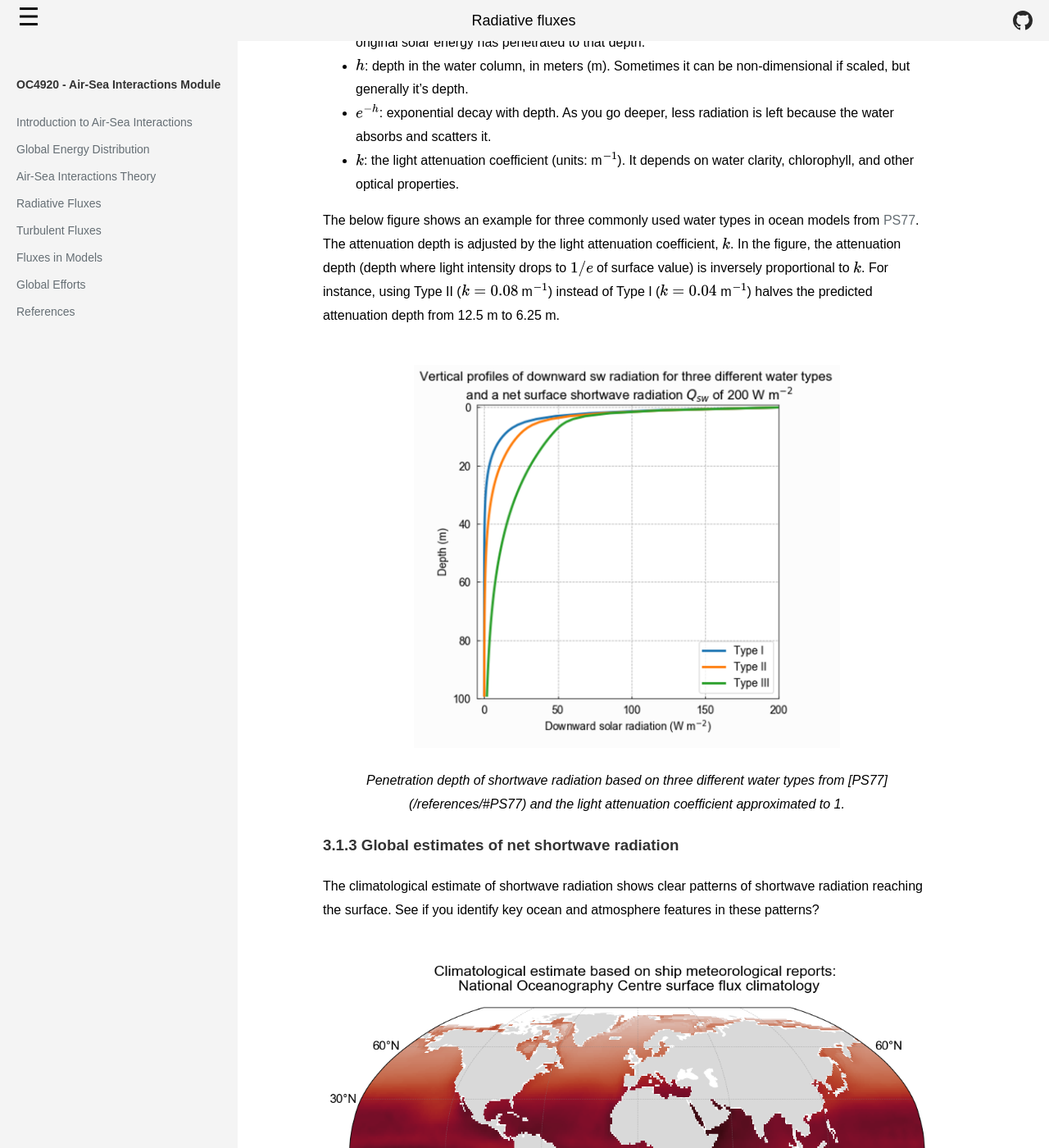
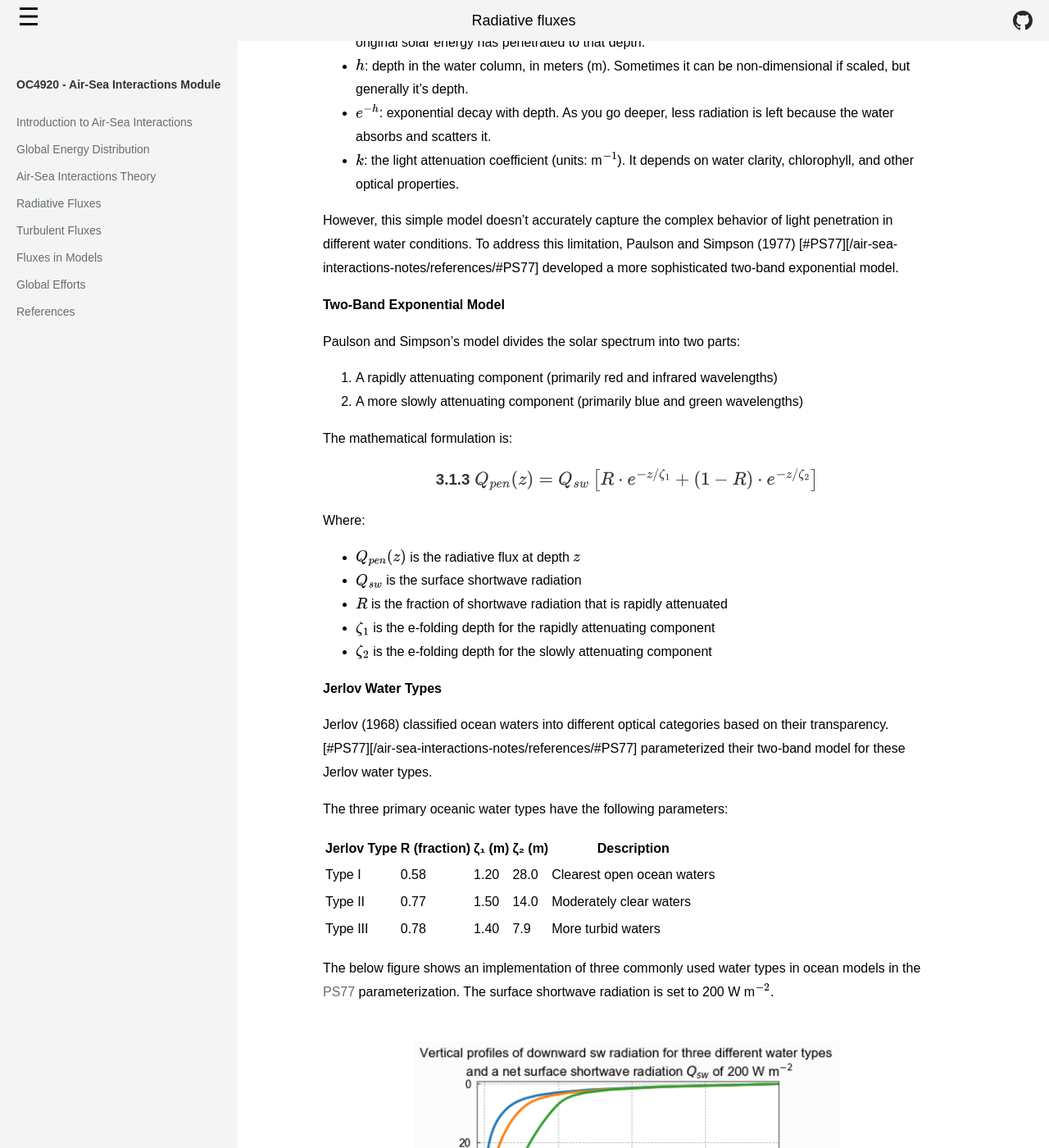
Before and after one commit to marcelduplessis/air-sea-interactions-notes, a Jekyll site: the page built from radiative-fluxes.md, in a window 1280 px wide and 1400 px high, scrolled down 1742 px. Shown: the whole window at 82% size. Built offline with Jekyll 4.4.1, drawn with Linux system fonts in a browser that asks for light colours; some of the changed text lies outside the part shown.

Commit message:
add content

```diff
--- a/radiative-fluxes.md
+++ b/radiative-fluxes.md
@@ -48,7 +48,38 @@ where:
 - \\( e^{-h} \\): exponential decay with depth. As you go deeper, less radiation is left because the water absorbs and scatters it.
 - \\( k \\): the light attenuation coefficient (units: m$^{-1}$). It depends on water clarity, chlorophyll, and other optical properties.
 
-The below figure shows an example for three commonly used water types in ocean models from [PS77](/references/#PS77). The attenuation depth is adjusted by the light attenuation coefficient, \\( k \\). In the figure, the attenuation depth (depth where light intensity drops to $1/e$ of surface value) is inversely proportional to $k$. For instance, using Type II ($k = 0.08$ m$^{−1}$) instead of Type I ($k = 0.04$ m$^{−1}$) halves the predicted attenuation depth from 12.5 m to 6.25 m.
+However, this simple model doesn't accurately capture the complex behavior of light penetration in different water conditions. To address this limitation, Paulson and Simpson (1977) [#PS77][/air-sea-interactions-notes/references/#PS77] developed a more sophisticated two-band exponential model.
+
+**Two-Band Exponential Model**
+
+Paulson and Simpson's model divides the solar spectrum into two parts:
+1. A rapidly attenuating component (primarily red and infrared wavelengths)
+2. A more slowly attenuating component (primarily blue and green wavelengths)
+
+The mathematical formulation is:
+
+<center><h3>$Q_{pen}(z) = Q_{sw} \left[ R \cdot e^{-z/\zeta_1} + (1-R) \cdot e^{-z/\zeta_2} \right]$</h3></center>
+
+Where:
+- $Q_{pen}(z)$ is the radiative flux at depth $z$
+- $Q_{sw}$ is the surface shortwave radiation
+- $R$ is the fraction of shortwave radiation that is rapidly attenuated
+- $\zeta_1$ is the e-folding depth for the rapidly attenuating component
+- $\zeta_2$ is the e-folding depth for the slowly attenuating component
+
+**Jerlov Water Types**
+
+Jerlov (1968) classified ocean waters into different optical categories based on their transparency. [#PS77][/air-sea-interactions-notes/references/#PS77] parameterized their two-band model for these Jerlov water types.
+
+The three primary oceanic water types have the following parameters:
+
+| Jerlov Type | R (fraction) | ζ₁ (m) | ζ₂ (m) | Description |
+|-------------|--------------|---------|---------|-------------|
+| Type I      | 0.58         | 1.20    | 28.0    | Clearest open ocean waters |
+| Type II     | 0.77         | 1.50    | 14.0    | Moderately clear waters |
+| Type III    | 0.78         | 1.40    | 7.9     | More turbid waters |
+
+The below figure shows an implementation of three commonly used water types in ocean models in the [PS77](/references/#PS77) parameterization. The surface shortwave radiation is set to 200 W m$^{-2}$.
 
 <div style="text-align: center;">
   <img src="assets/images/sw-pen.png" alt="sw-pen" style="width: 70%; margin: 30px 0 0px 0;">
@@ -63,6 +94,12 @@ The climatological estimate of shortwave radiation shows clear patterns of short
   <img src="assets/images/sw-rad-map.png" alt="sw-rad-map" style="width: 100%; margin: 30px 0 0px 0;">
   <p><em>The climatological estimate of shortwave radiation based on ship meteorological reports. The data is from the National Oceanography Centre surface flux climatology Version 1.1. Data source: <a href="ftp://ftp.noc.soton.ac.uk/pub/sxj/clim/netcdf/">National Oceanography Center UK</a></em></p>
 </div>
+
+The parameters show that:
+
+- Type I waters are the clearest, allowing light to penetrate deepest. Only 58% of the radiation is rapidly attenuated, with the remaining 42% able to reach significant depths ($\zeta_2$ = 28m).
+- Type II waters are moderately clear, with 77% of radiation rapidly attenuated and the remaining 23% penetrating to moderate depths ($\zeta_2$ = 14m).
+- Type III waters are more turbid, with 78% of radiation rapidly attenuated and the remaining 22% penetrating to shallower depths ($\zeta_2$ = 7.9m) compared to clearer water types.
 
 <h2>Longwave radiation</h2>
 
```
